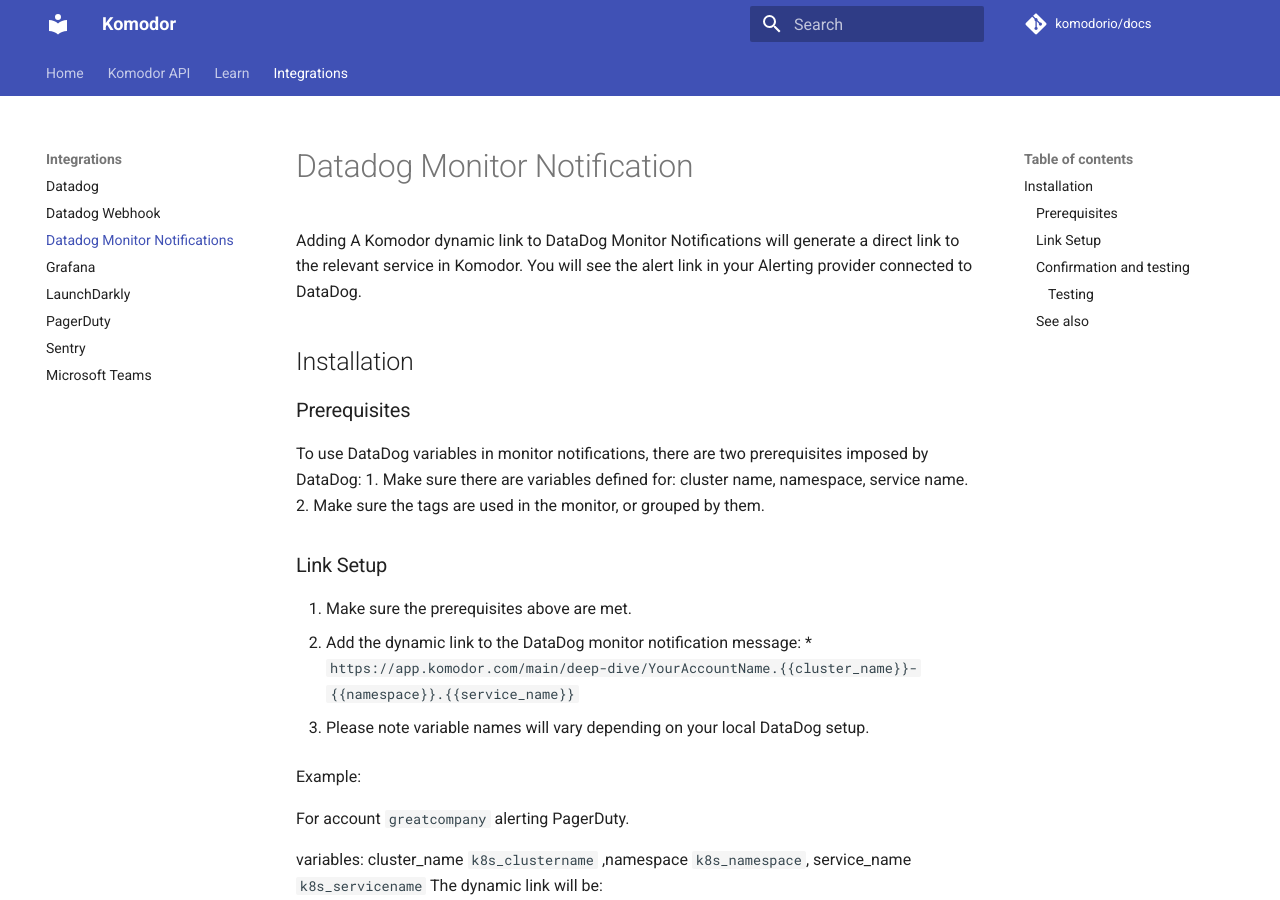
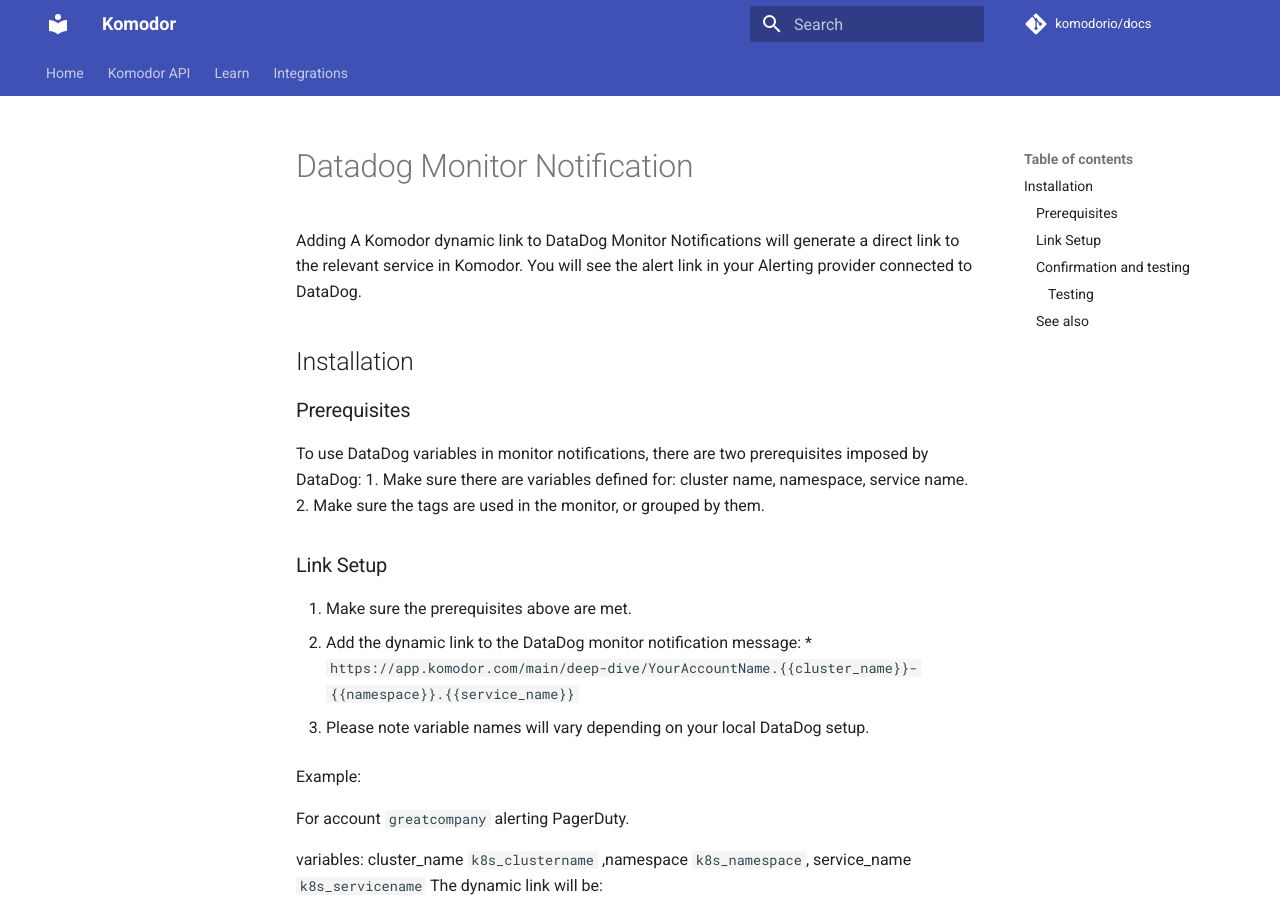
Before and after one commit to komodorio/docs, an MkDocs documentation site: the page built from docs/Integrations/Datadog-Monitor-Notification.md, in a window 1280 px wide and 900 px high. Built offline with MkDocs 1.6.1 and Material for MkDocs 9.7.7, drawn with Linux system fonts in a browser that asks for light colours; comment, search, counter and statistics services are not loaded.

Commit message:
Update mkdocs.yml

```diff
--- a/mkdocs.yml
+++ b/mkdocs.yml
@@ -35,7 +35,6 @@
   - Integrations:
     - Datadog: Integrations/Datadog.md
     - Datadog Webhook: Integrations/datadog-webhook.md
-    - Datadog Monitor Notifications: Integrations/Datadog-Monitor-Notification.md
     - Grafana: Integrations/Grafana.md
     - LaunchDarkly: Integrations/LaunchDarkly.md
     - PagerDuty: Integrations/PagerDuty.md
```
